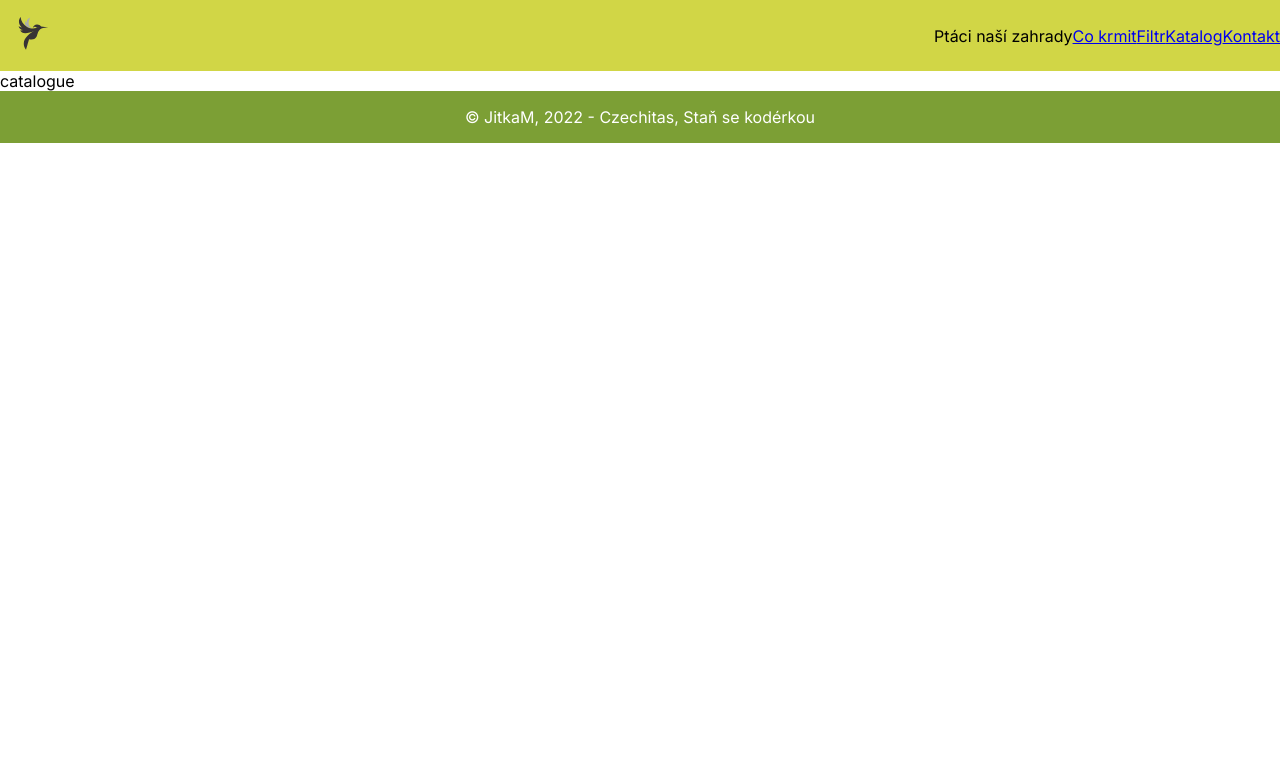
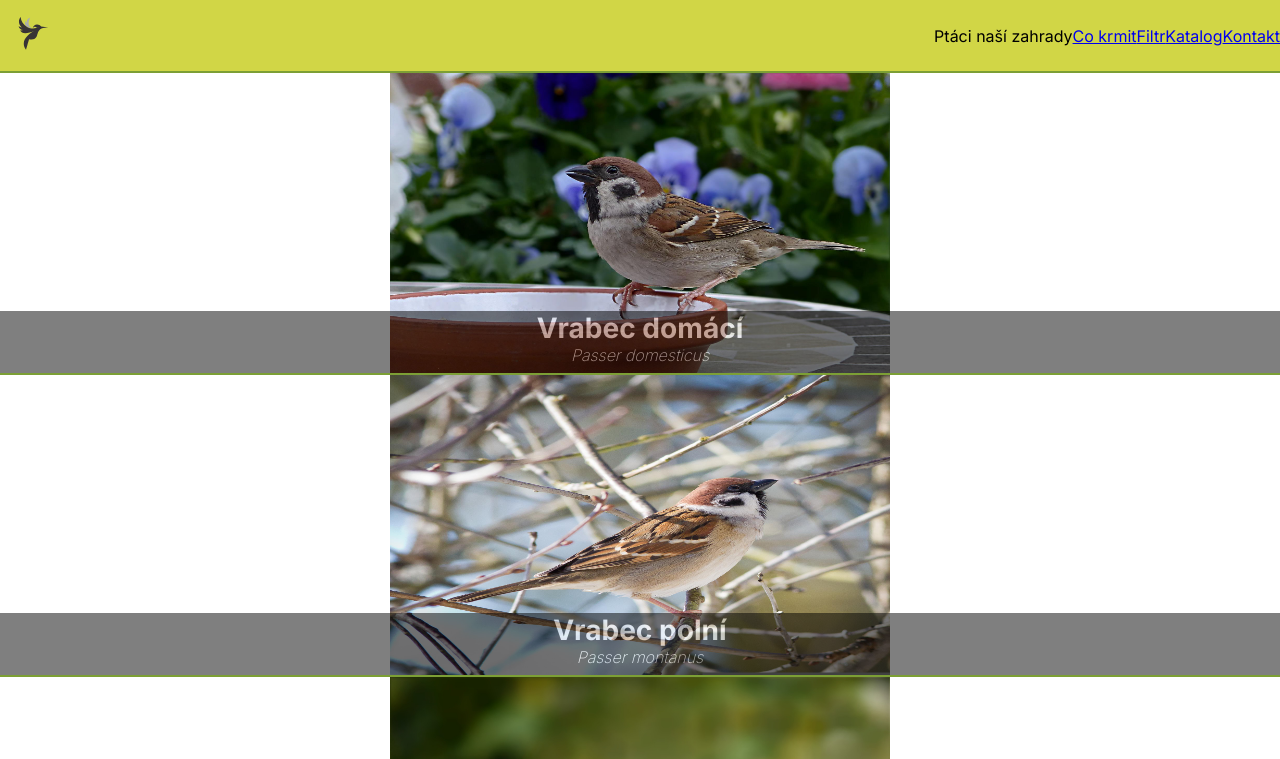
Before and after one commit to JiMare/Birds, a Next.js app: page /catalogue in a window 1280 px wide. Shown: the top 759 px of the page. Built offline with nearby package versions, Linux system fonts and the light colour scheme.

Commit message:
catalogue bird-card

```diff
--- /dev/null
+++ b/components/BirdCard.tsx
@@ -0,0 +1,21 @@
+import React from "react";
+import { Bird } from "../model/types";
+import Image from "next/image";
+
+type Props = {
+  bird: Bird;
+};
+
+const BirdCard = ({ bird }: Props) => {
+  return (
+    <div className="bird-card">
+      <div className="bird-card__titles">
+        <h3>{bird.name}</h3>
+        <h4 className="bird-card__subtitle">{bird.latin}</h4>
+      </div>
+      <Image src={bird.image} width={500} height={300} alt="bird" />
+    </div>
+  );
+};
+
+export default BirdCard;
--- a/pages/catalogue.tsx
+++ b/pages/catalogue.tsx
@@ -1,8 +1,16 @@
 import React, { ReactElement } from "react";
 import type { NextPage } from "next";
+import { birds } from "../public/data/birds";
+import BirdCard from "../components/BirdCard";
 
 const Catalogue: NextPage = (): ReactElement => {
-  return <div>catalogue</div>;
+  return (
+    <div className="catalogue">
+      {birds.map((bird) => (
+        <BirdCard key={bird.id} bird={bird} />
+      ))}
+    </div>
+  );
 };
 
 export default Catalogue;
--- a/pages/index.tsx
+++ b/pages/index.tsx
@@ -4,7 +4,6 @@ import Link from "next/link";
 import Slider from "../components/basic/Slider";
 
 const Home: NextPage = (): ReactElement => {
-
   const slides = [
     "/images/home-slider/slide1.jpg",
     "/images/home-slider/slide2.jpg",
@@ -26,7 +25,7 @@ const Home: NextPage = (): ReactElement => {
           pohostit.{" "}
         </p>
       </main>
-      <Slider slides={slides}/>
+      <Slider slides={slides} />
     </>
   );
 };
--- a/public/data/birds.ts
+++ b/public/data/birds.ts
@@ -11,7 +11,7 @@ export const birds: Bird[] = [
     family: "vrabcovití",
     colours: ["grey", "brown", "white", "black"],
     height: BirdHeight.SMALL,
-    image: { id: 1, url: "/images/img-birds/vrabec.jpg" },
+    image:  "/images/img-birds/vrabec.jpg",
     audio: null,
     feed: ["seeds", "plants", "fruits"],
   },
@@ -24,7 +24,7 @@ export const birds: Bird[] = [
     family: "vrabcovití",
     colours: ["light-yellow", "brown", "black", "grey", "white"],
     height: BirdHeight.TINY,
-    image: { id: 2, url: "/images/img-birds/vrabec-polni.jpg" },
+    image: "/images/img-birds/vrabec-polni.jpg",
     audio: null,
     feed: ["seeds", "plants"],
   },
@@ -37,7 +37,7 @@ export const birds: Bird[] = [
     family: "pěnkavovití",
     colours: ["light-yellow", "brown", "black", "grey", "white"],
     height: BirdHeight.SMALL,
-    image: { id: 3, url: "/images/img-birds/zvonek.jpg" },
+    image: "/images/img-birds/zvonek.jpg" ,
     audio: "/audio/zvonek.mp3",
     feed: ["seeds", "plants"],
   },
--- a/styles/globals.css
+++ b/styles/globals.css
@@ -59,7 +59,7 @@ body,
   position: absolute;
   bottom: 0;
   background-color: black;
-  opacity: 0.3;
+  opacity: 0.5;
   color: #ffff;
   margin: 0;
 }
@@ -68,10 +68,37 @@ body,
 
 .image-container {
   max-width: 100%;
+  font-size: 0;
 }
 
-.image-container__image {
-  vertical-align: bottom;
+/*catalogue*/
+
+.catalogue {
+  text-align: center;
+}
+
+.bird-card {
+  border-top: 2px solid #7c9f35;
+  position: relative;
+  font-size: 0;
+}
+
+.bird-card__subtitle {
+  padding-bottom: 0.5rem;
+  font-style: italic;
+  font-weight: 200;
+  font-size: 1rem;
+}
+
+.bird-card__titles {
+  position: absolute;
+  bottom: 0;
+  z-index: 2;
+  font-size: 1.5rem;
+  background-color: black;
+  opacity: 0.5;
+  color: #ffff;
+  width: 100%;
 }
 
 /*footer*/
```
Also changed, not shown: model/types.ts (+1 -6 lines).
